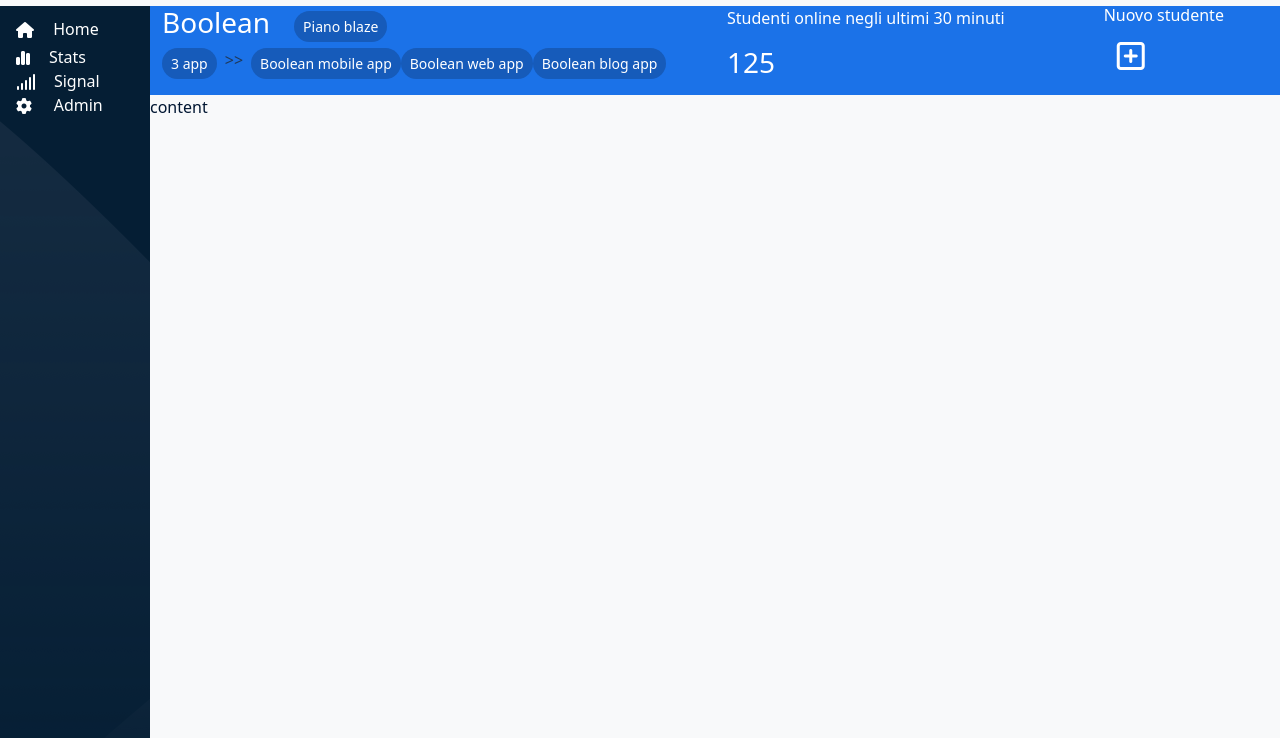
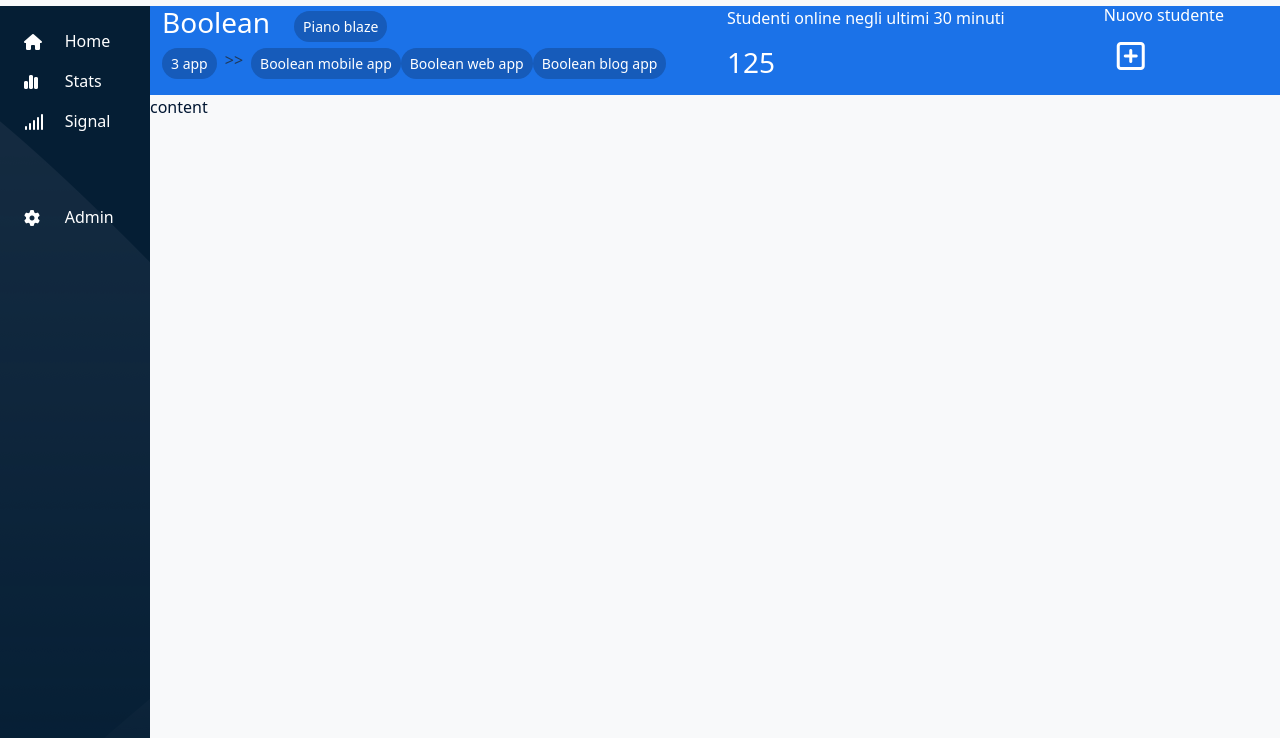
Before and after one commit to Blaser993/html-css-bootstrap-dashboard, a plain HTML site: page index.html in a window 1280 px wide. Shown: the part 62-800 px from the top of the page. Drawn offline with nearby package versions, Linux system fonts and the light colour scheme.

Commit message:
REFACT .bla_sidebar

```diff
--- a/index.html
+++ b/index.html
@@ -96,38 +96,45 @@
 
                     <div class="row flex-nowrap flex-grow-1">
                         <div class="col-auto">
-                            <ul class="row py-2 align-top">
+                            <ul class="row py-4 gy-3 align-top">
 
-                                <li class="col-auto ps-3">
-                                    <div class="row">
-                                        <div class="col-4"><i class="fa-solid fa-house py-2"></i></div>
-                                        <div class="col-8  my-auto d-none d-md-block"><h6 class="m-0">Home</h6></div>
+                                <li class="col-auto flex-grow-1 ps-3">
+                                    <div class="row ">
+                                        <div class="col-12 col-md-4"><i class="fa-solid fa-house px-2"></i></div>
+                                        <div class="col-8 my-auto  d-none d-md-block"><h6 class="my-auto">Home</h6></div>
                                     </div>
                                 </li>
-                                <li class="col-auto ps-3">
+                                <li class="col-auto flex-grow-1 ps-3">
                                     <div class="row">
-                                        <div class="col-4 "><i class="fa-solid fa-chart-simple"></i></div>
-                                        <div class="col-8  my-auto d-none d-md-block"><h6 class="m-0">Stats</h6></div>
+                                        <div class="col-12 col-md-4 "><i class="fa-solid fa-chart-simple px-2"></i></div>
+                                        <div class="col-8 my-auto d-none d-md-block"><h6 class="my-auto">Stats</h6></div>
                                     </div>
                                 </li>
-                                <li class="col-auto ps-3">
+                                <li class="col-auto flex-grow-1 ps-3">
                                     <div class="row">
-                                        <div class="col-4"><i class="fa-solid fa-signal"></i></div>
-                                        <div class="col-8  my-auto d-none d-md-block"><h6 class="m-0">Signal</h6></div>
+                                        <div class="col-12 col-md-4"><i class="fa-solid fa-signal px-2"></i></div>
+                                        <div class="col-8 my-auto d-none d-md-block"><h6 class="my-auto">Signal</h6></div>
                                     </div>
                                 </li>
 
+                            </ul>
+
+                            <div class="mt-auto">
+                                <div class="row   py-5 ">
+                                    <div class="col-auto flex-grow-1 ps-3">
+                                        <div class="row pt-auto flex-grow-1">
+                                            <div class="col-12 col-md-4"><i class="fa-solid fa-gear px-2"></i></div>
+                                            <div class="col-8 my-auto d-none d-md-block"><h6 class="my-auto">Admin</h6></div>
+                                        </div>
+                                    </div>
+                                </div>
+                            </div>
 
 
-                                <li class="col-auto ps-3 mt-auto">
-                                    <div class="row ">
-                                        <div class="col-4 "><i class="fa-solid fa-gear"></i></div>
-                                        <div class="col-8  my-auto d-none d-md-block"><h6 class="m-0">Admin</h6></div>
-                                    </div>
-                                </li>
-                            </ul>
+
 
                         </div>
+
                     </div>
 
                 </div>
```
